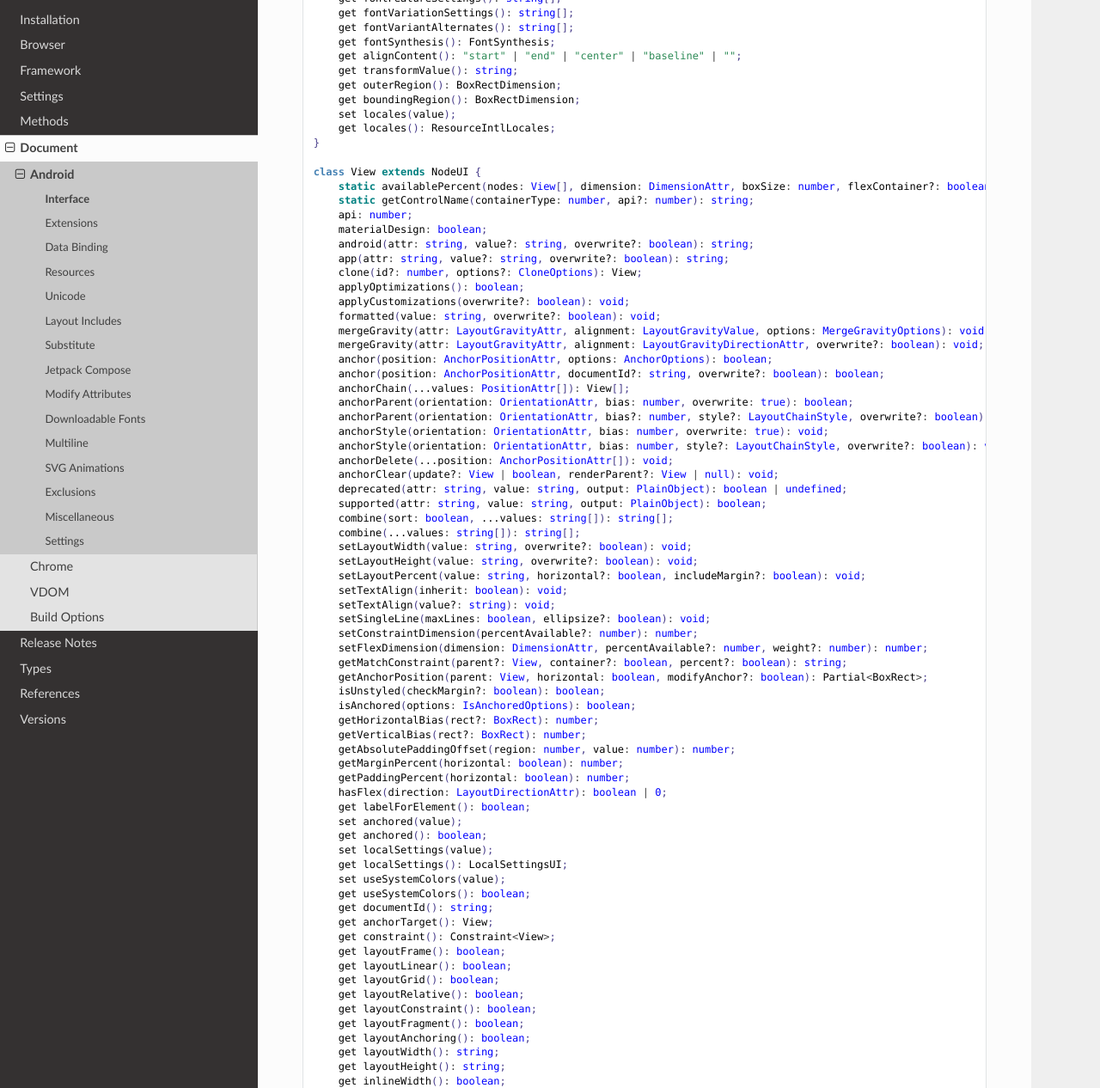
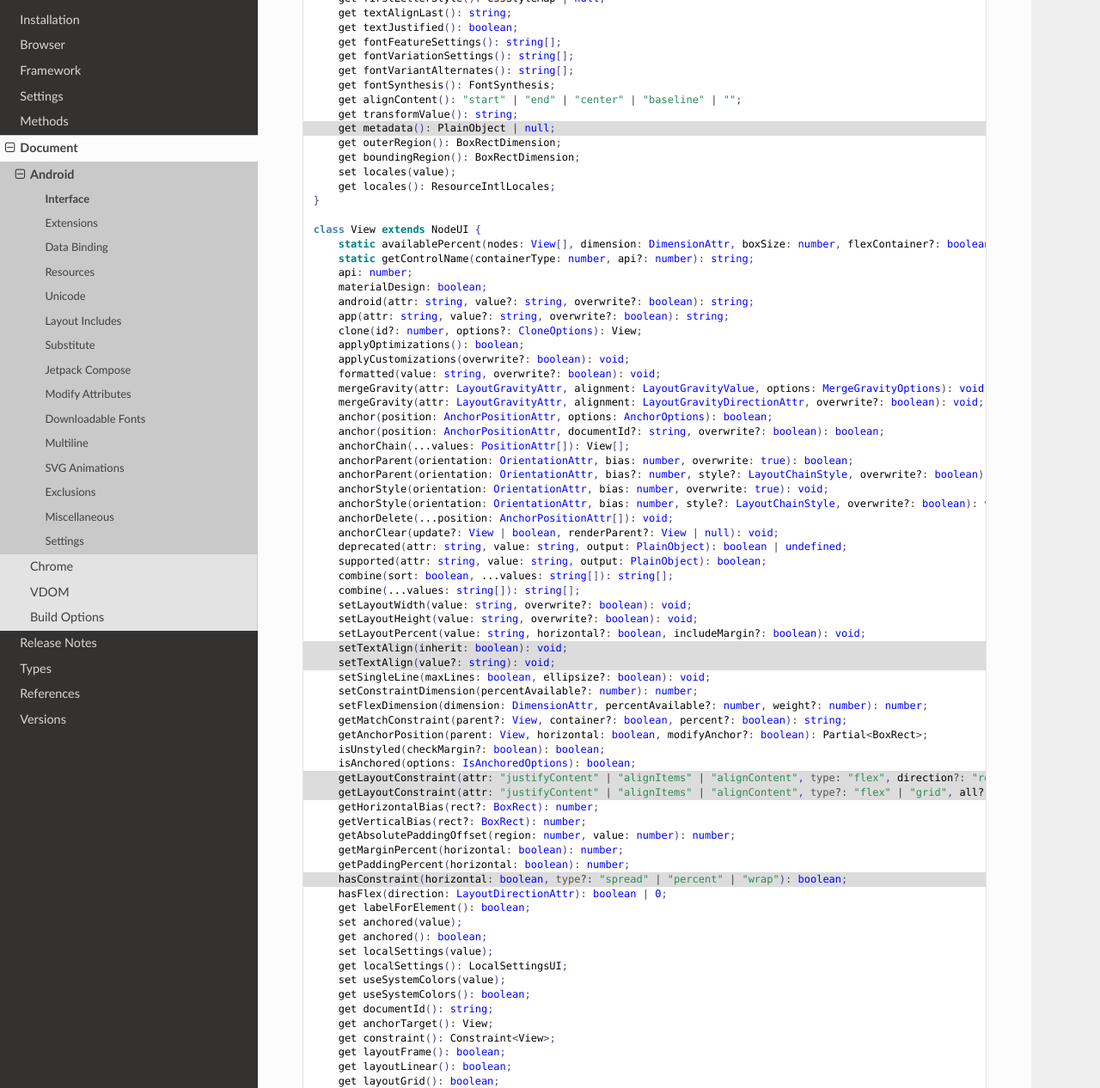
Before and after one commit to anpham6/android-docs, a Sphinx documentation site: the page built from source/document/android/interface.rst, in a window 1280 px wide and 1400 px high, scrolled down 3833 px, cut to the strip 134-1400 px from the top of the window. Shown: the whole strip at 86% size. Built offline with Sphinx 7.4.7 and the Read the Docs theme 3.1.0, drawn with Linux system fonts in a browser that asks for light colours; some of the changed text lies outside the part shown.

```diff
--- a/source/document/android/interface.rst
+++ b/source/document/android/interface.rst
@@ -176,6 +177,7 @@ Interface
       set localSettings(value);
       get localSettings(): LocalSettingsUI;
       get extensions(): string[];
+      get scalableElement(): boolean;
       get scrollElement(): boolean;
       get controlElement(): boolean;
       get imageContainer(): boolean;
@@ -192,6 +194,7 @@ Interface
       get blockVertical(): boolean;
       get blockDimension(): boolean;
       get inlineFlow(): boolean;
+      get inlineBlock(): boolean;
       get verticalAligned(): boolean;
       get variableWidth(): boolean;
       get variableHeight(): boolean;
@@ -238,6 +241,7 @@ Interface
       get fontSynthesis(): FontSynthesis;
       get alignContent(): "start" | "end" | "center" | "baseline" | "";
       get transformValue(): string;
+      get metadata(): PlainObject | null;
       get outerRegion(): BoxRectDimension;
       get boundingRegion(): BoxRectDimension;
       set locales(value);
@@ -282,11 +286,14 @@ Interface
       getAnchorPosition(parent: View, horizontal: boolean, modifyAnchor?: boolean): Partial<BoxRect>;
       isUnstyled(checkMargin?: boolean): boolean;
       isAnchored(options: IsAnchoredOptions): boolean;
+      getLayoutConstraint(attr: "justifyContent" | "alignItems" | "alignContent", type: "flex", direction?: "row" | "column", all?: boolean): string;
+      getLayoutConstraint(attr: "justifyContent" | "alignItems" | "alignContent", type?: "flex" | "grid", all?: boolean): string;
       getHorizontalBias(rect?: BoxRect): number;
       getVerticalBias(rect?: BoxRect): number;
       getAbsolutePaddingOffset(region: number, value: number): number;
       getMarginPercent(horizontal: boolean): number;
       getPaddingPercent(horizontal: boolean): number;
+      hasConstraint(horizontal: boolean, type?: "spread" | "percent" | "wrap"): boolean;
       hasFlex(direction: LayoutDirectionAttr): boolean | 0;
       get labelForElement(): boolean;
       set anchored(value);
--- a/source/references.rst
+++ b/source/references.rst
@@ -39,6 +39,7 @@ https://unpkg.com/squared/types/dom.d.ts
   | `FlexData <search.html?q=FlexData>`_
   | `PseudoElt <search.html?q=PseudoElt>`_
   | `PseudoStyleElt <search.html?q=PseudoStyleElt>`_
+  | `PseudoStyleWebkitElt <search.html?q=PseudoStyleWebkitElt>`_
   | `PositionAttr <search.html?q=PositionAttr>`_
   | `SrcElement <search.html?q=SrcElement>`_
 
--- a/source/release_notes/5.8.0.rst
+++ b/source/release_notes/5.8.0.rst
@@ -36,6 +36,7 @@ ADDED
       datasetValue(name: string): string | undefined;
       get scalableElement(): boolean;
       get inlineBlock(): boolean;
+      get metadata(): PlainObject | null;
   }
 
 .. code-block::
@@ -100,6 +101,11 @@ ADDED
       finalizeIdToXml(resourceId: number, stored: string[], directory: string, options?: FileActionOptions): string[];
   }
 
+  class View {
+      getLayoutConstraint(attr: "justifyContent" | "alignItems" | "alignContent", type: "flex" | "grid", direction?: "row" | "column", all?: boolean): string;
+      hasConstraint(horizontal: boolean, type?: "spread" | "percent" | "wrap"): boolean;
+  }
+
 .. rst-class:: release-notes
 
 CHANGED
```
Also changed, not shown: other parts of source/document/android/interface.rst (+3 -2 lines), source/release_notes/5.7.3.rst (+7 -0 lines).
